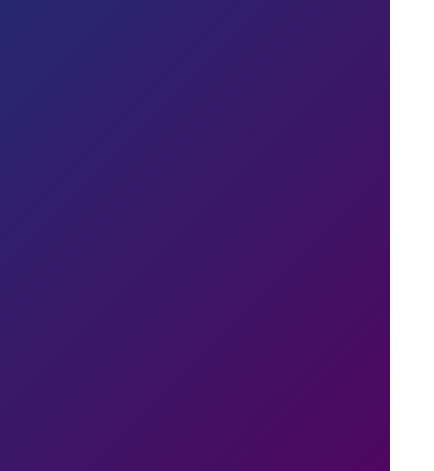
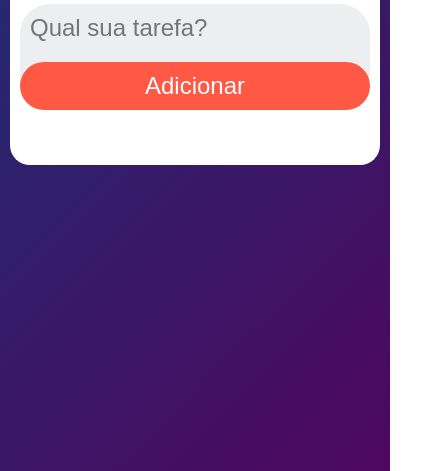
Before and after one commit to fersonaglio/To-do-list, a plain HTML site: page index.html in a window 390 px wide. Shown: the part 373-844 px from the top of the page, 434 px wide, since content can reach past the window. Drawn offline with Linux system fonts and the light colour scheme.

Commit message:
Responsividade concluída

```diff
--- a/style.css
+++ b/style.css
@@ -114,8 +114,56 @@ ul li span:hover {
   border-radius: 50%;
 }
 
-@media (max-width: 575px) {
+@media (max-width: 580px) {
+  .container {
+    display: flex;
+    justify-content: center;
+    align-items: center;
+    }
+
   .todo-app {
+    margin: 10% auto;
+    padding: 20px 10px;
+    text-align: center;
+  }
 
+  .row {
+    flex-direction: column;
+    gap: 10px;
+    padding: 0;
+    align-items: center;
+
+    input, button {
+      width: 100%;
+      padding: 10px;
+      font-size: 1.5rem;
+    }
   }
 }
+
+@media (max-width: 500px) {
+  .container {
+    display: flex;
+    justify-content: center;
+    align-items: center;
+  }
+
+  .todo-app {
+    margin: 10% auto;
+    padding: 20px 10px;
+    text-align: center;
+  }
+
+  .row {
+    flex-direction: column;
+    gap: 10px;
+    padding: 0;
+    align-items: center;
+  }
+
+  input, button {
+    width: 100%;
+    padding: 10px;
+    font-size: rem;
+  }
+}
```
